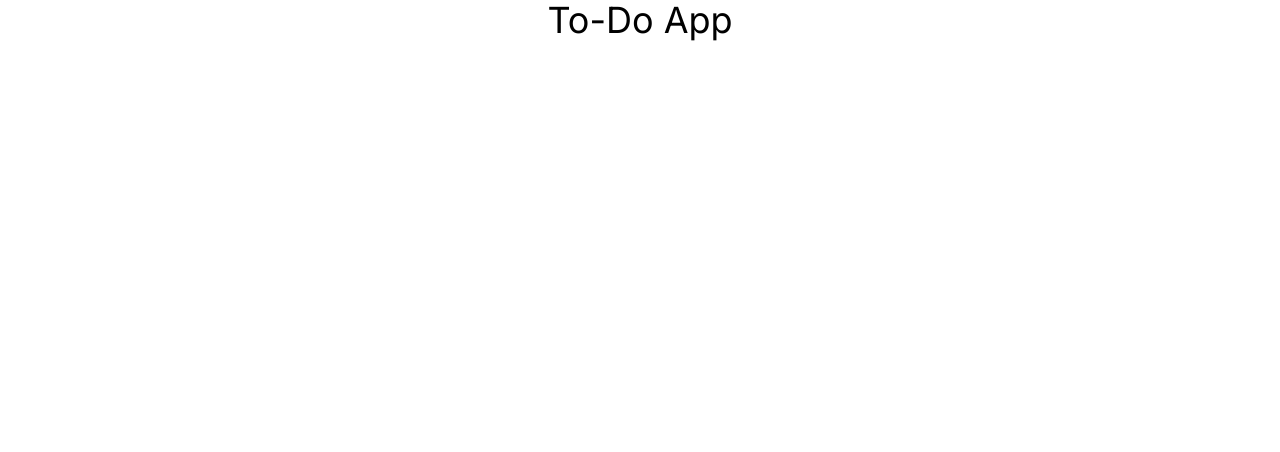
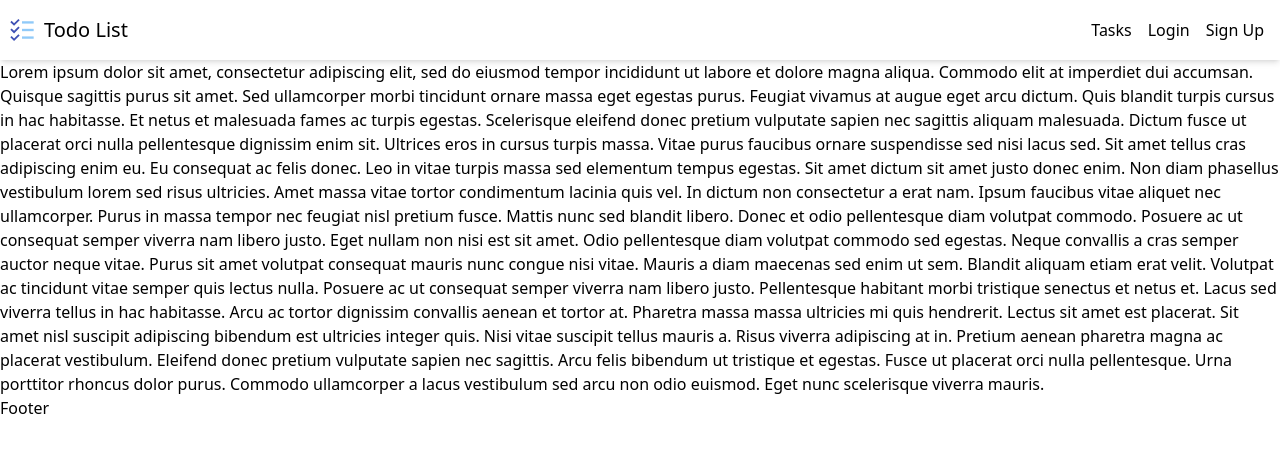
Before and after one commit to Rani-Codes/learningFastAPI, a Next.js app in the folder todo-frontend/: page / in a window 1280 px wide. Shown: the top 452 px of the page. Built offline with nearby package versions, Linux system fonts and the light colour scheme.

Commit message:
created initial navbar component

```diff
--- a/todo-frontend/app/layout.tsx
+++ b/todo-frontend/app/layout.tsx
@@ -1,8 +1,8 @@
 import type { Metadata } from "next";
-import { Inter } from "next/font/google";
 import "./globals.css";
+import Navbar from "@/components/Navbar";
+import Footer from "@/components/Footer";
 
-const inter = Inter({ subsets: ["latin"] });
 
 export const metadata: Metadata = {
   title: "Todo App",
@@ -16,7 +16,13 @@ export default function RootLayout({
 }>) {
   return (
     <html lang="en">
-      <body className={inter.className}>{children}</body>
+      <body>
+        <Navbar />
+        <main className="relative overflow-hidden">
+          {children}
+        </main>
+        <Footer />
+      </body>
     </html>
   );
 }
--- a/todo-frontend/app/page.tsx
+++ b/todo-frontend/app/page.tsx
@@ -1,5 +1,12 @@
+
 export default function Home() {
   return (
-    <h1 className="text-4xl w-full text-center">To-Do App</h1>
+    <>
+      <p>Lorem ipsum dolor sit amet, consectetur adipiscing elit, sed do eiusmod tempor incididunt ut labore et dolore magna aliqua. Commodo elit at imperdiet dui accumsan. Quisque sagittis purus sit amet. Sed ullamcorper morbi tincidunt ornare massa eget egestas purus. Feugiat vivamus at augue eget arcu dictum. Quis blandit turpis cursus in hac habitasse. Et netus et malesuada fames ac turpis egestas. Scelerisque eleifend donec pretium vulputate sapien nec sagittis aliquam malesuada. Dictum fusce ut placerat orci nulla pellentesque dignissim enim sit. Ultrices eros in cursus turpis massa. Vitae purus faucibus ornare suspendisse sed nisi lacus sed. Sit amet tellus cras adipiscing enim eu. Eu consequat ac felis donec. Leo in vitae turpis massa sed elementum tempus egestas. Sit amet dictum sit amet justo donec enim.
+
+Non diam phasellus vestibulum lorem sed risus ultricies. Amet massa vitae tortor condimentum lacinia quis vel. In dictum non consectetur a erat nam. Ipsum faucibus vitae aliquet nec ullamcorper. Purus in massa tempor nec feugiat nisl pretium fusce. Mattis nunc sed blandit libero. Donec et odio pellentesque diam volutpat commodo. Posuere ac ut consequat semper viverra nam libero justo. Eget nullam non nisi est sit amet. Odio pellentesque diam volutpat commodo sed egestas. Neque convallis a cras semper auctor neque vitae. Purus sit amet volutpat consequat mauris nunc congue nisi vitae.
+
+Mauris a diam maecenas sed enim ut sem. Blandit aliquam etiam erat velit. Volutpat ac tincidunt vitae semper quis lectus nulla. Posuere ac ut consequat semper viverra nam libero justo. Pellentesque habitant morbi tristique senectus et netus et. Lacus sed viverra tellus in hac habitasse. Arcu ac tortor dignissim convallis aenean et tortor at. Pharetra massa massa ultricies mi quis hendrerit. Lectus sit amet est placerat. Sit amet nisl suscipit adipiscing bibendum est ultricies integer quis. Nisi vitae suscipit tellus mauris a. Risus viverra adipiscing at in. Pretium aenean pharetra magna ac placerat vestibulum. Eleifend donec pretium vulputate sapien nec sagittis. Arcu felis bibendum ut tristique et egestas. Fusce ut placerat orci nulla pellentesque. Urna porttitor rhoncus dolor purus. Commodo ullamcorper a lacus vestibulum sed arcu non odio euismod. Eget nunc scelerisque viverra mauris.</p>
+    </>
   );
 }
--- /dev/null
+++ b/todo-frontend/components/Footer.tsx
@@ -0,0 +1,8 @@
+
+const Footer = () => {
+  return (
+    <div>Footer</div>
+  )
+}
+
+export default Footer
--- /dev/null
+++ b/todo-frontend/components/Navbar.tsx
@@ -0,0 +1,26 @@
+import Link from "next/link";
+import { FcTodoList } from "react-icons/fc";
+
+const NavBar = () => {
+  return (
+    <nav className="sticky top-0 z-20 bg-white flex w-full shadow-md justify-between items-center py-4 px-2">
+        <Link href={"/"} className="flex gap-x-2">
+            <FcTodoList size={28}/>
+            <h1 className="text-xl">Todo List</h1>
+        </Link>
+        <div className="flex">
+            <Link href={"/tasks"} className="mx-2 hover:text-gray-600">
+                Tasks
+            </Link>
+            <Link href={"/login"} className="mx-2 hover:text-gray-600">
+                Login
+            </Link>
+            <Link href={"/signup"} className="mx-2 hover:text-gray-600">
+                Sign Up
+            </Link>
+        </div>
+    </nav>
+  )
+}
+
+export default NavBar
```
Also changed, not shown: todo-frontend/package.json (+4 -3 lines), 1 other file (tests, documents, lock files or other folders).
